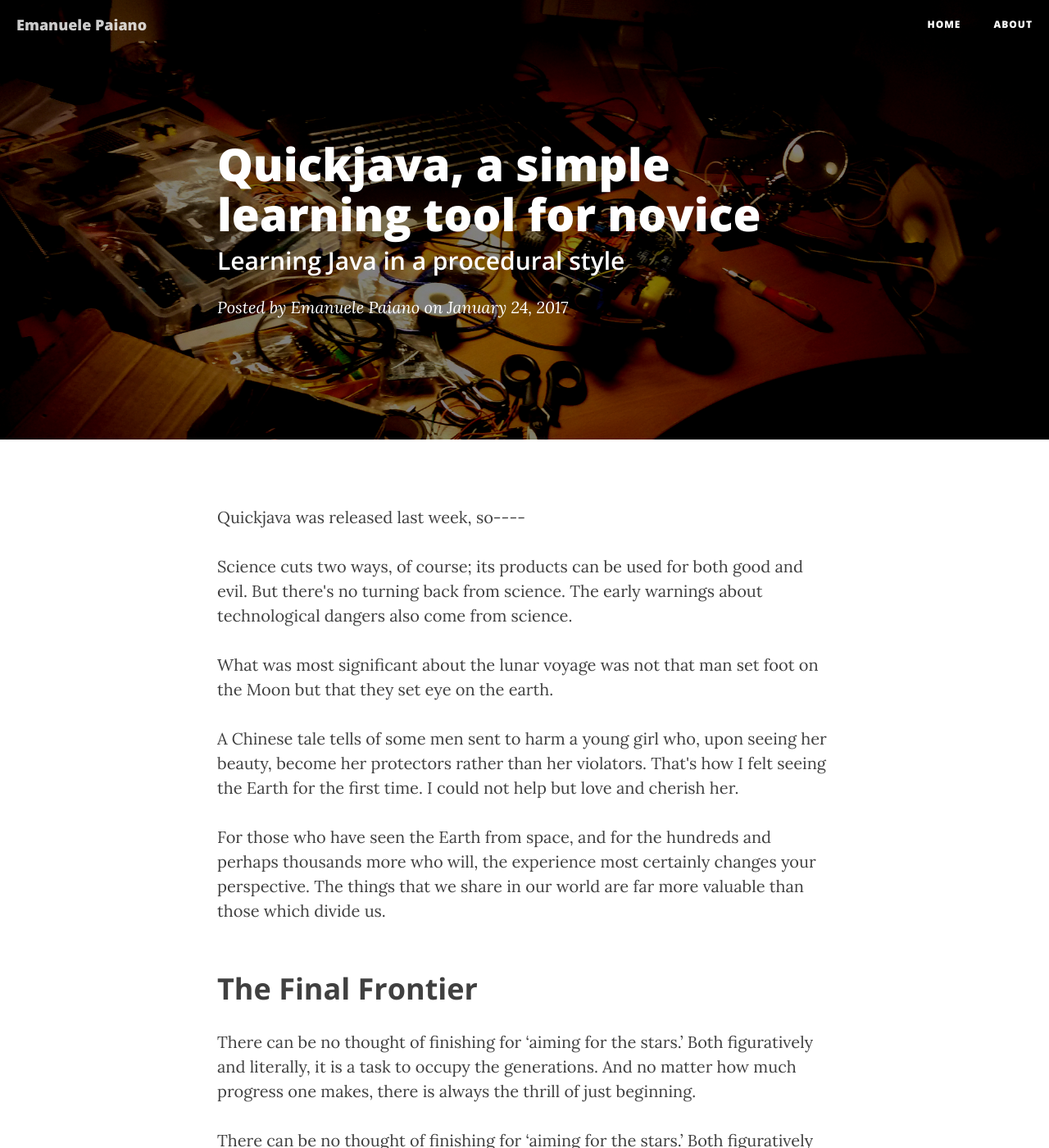
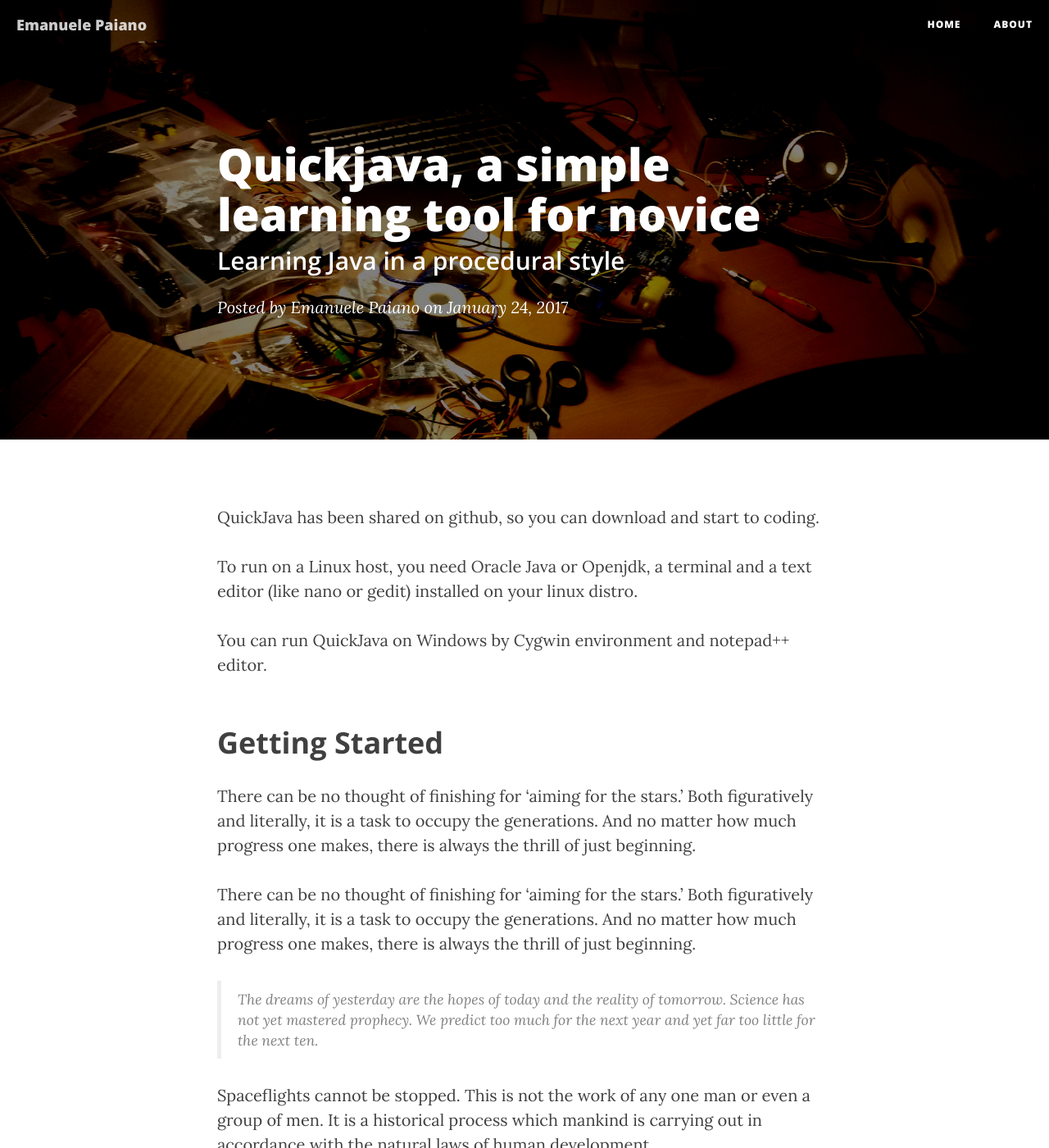
Before and after one commit to emanuelepaiano/emanuelepaiano.github.io, a Jekyll site: the page built from _posts/2017-01-24-quickjava-learning-tool.markdown, in a window 1280 px wide and 1400 px high. Shown: the whole window at 82% size. Built offline with Jekyll 4.4.1, drawn with Linux system fonts in a browser that asks for light colours; nearby versions of some CDN libraries.

Commit message:
Update 2017-01-24-quickjava-learning-tool.markdown

```diff
--- a/_posts/2017-01-24-quickjava-learning-tool.markdown
+++ b/_posts/2017-01-24-quickjava-learning-tool.markdown
@@ -7,17 +7,13 @@ author:     "Emanuele Paiano"
 header-img: "img/home-bg.jpg"
 ---
 
-<p>Quickjava was released last week, so---- </p>
+<p>QuickJava has been shared on github, so you can download and start to coding.</p>
 
-<p>Science cuts two ways, of course; its products can be used for both good and evil. But there's no turning back from science. The early warnings about technological dangers also come from science.</p>
+<p>To run on a Linux host, you need Oracle Java or Openjdk, a terminal and a text editor (like nano or gedit) installed on your linux distro.</p>
 
-<p>What was most significant about the lunar voyage was not that man set foot on the Moon but that they set eye on the earth.</p>
+<p>You can run QuickJava on Windows by Cygwin environment and notepad++ editor.</p>
 
-<p>A Chinese tale tells of some men sent to harm a young girl who, upon seeing her beauty, become her protectors rather than her violators. That's how I felt seeing the Earth for the first time. I could not help but love and cherish her.</p>
-
-<p>For those who have seen the Earth from space, and for the hundreds and perhaps thousands more who will, the experience most certainly changes your perspective. The things that we share in our world are far more valuable than those which divide us.</p>
-
-<h2 class="section-heading">The Final Frontier</h2>
+<h2 class="section-heading">Getting Started</h2>
 
 <p>There can be no thought of finishing for ‘aiming for the stars.’ Both figuratively and literally, it is a task to occupy the generations. And no matter how much progress one makes, there is always the thrill of just beginning.</p>
 
```
